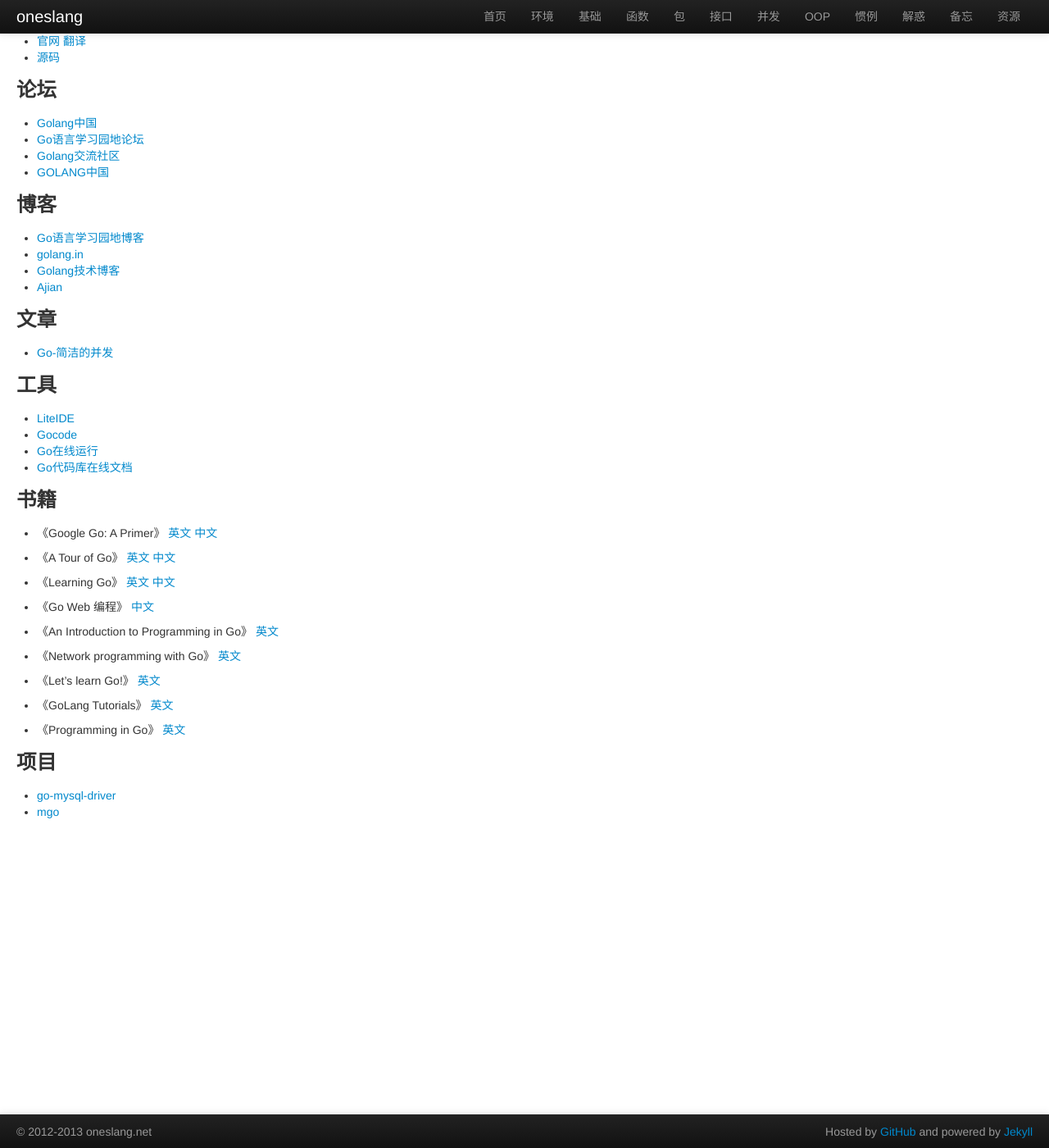
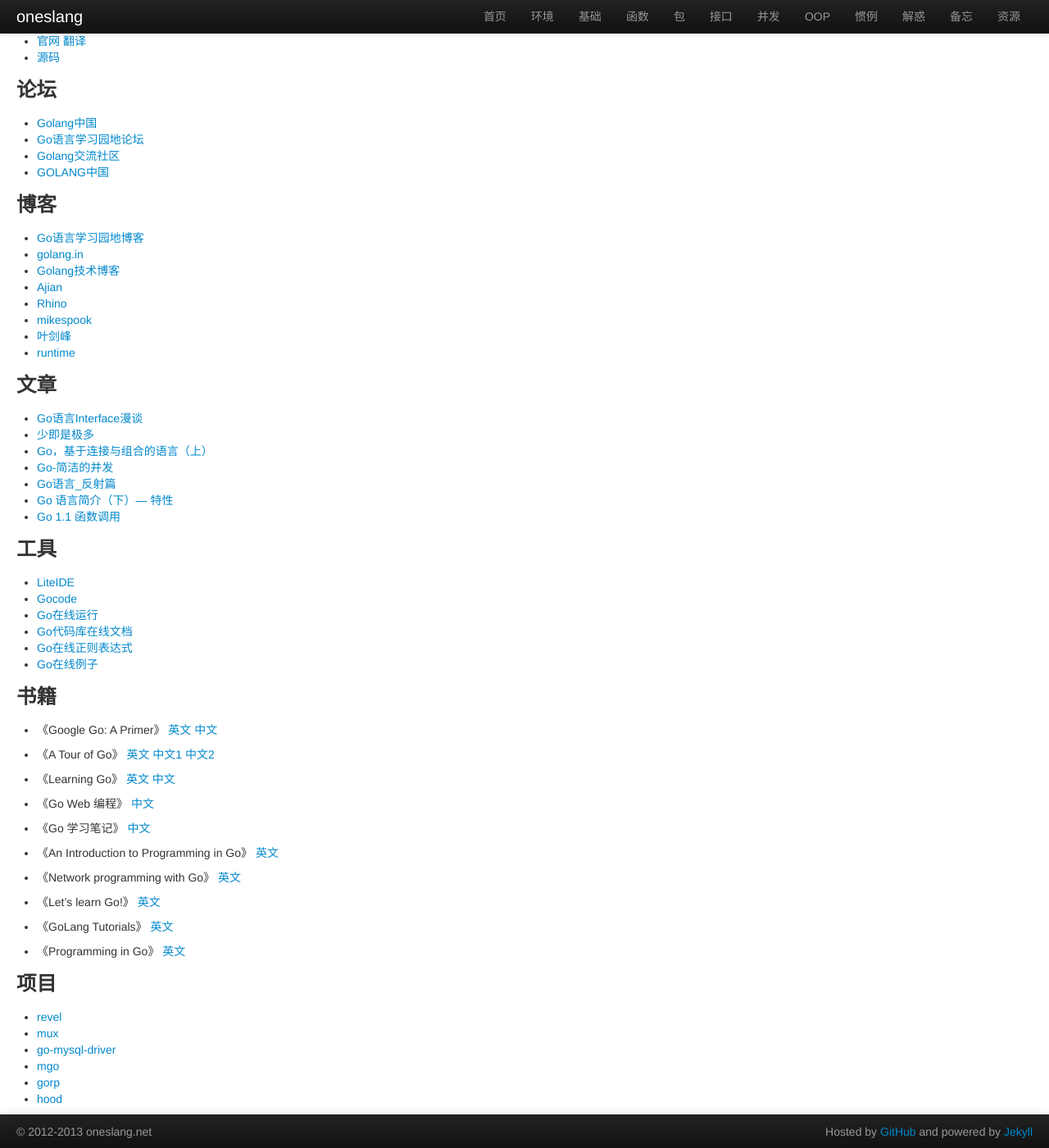
Before and after one commit to oneslang/oneslang.net, a Jekyll site: the page built from golang/resource.md, in a window 1280 px wide and 1400 px high, scrolled down 194 px. Shown: the whole window at 82% size. Built offline with Jekyll 4.4.1, drawn with Linux system fonts in a browser that asks for light colours.

Commit message:
add resources

```diff
--- a/golang/resource.md
+++ b/golang/resource.md
@@ -19,15 +19,27 @@ title: 资源
 * [golang.in](http://golang.in)
 * [Golang技术博客](http://beego.me)
 * [Ajian](http://www.ohlinux.com/category/golang)
+* [Rhino](http://golanger.cn/?cat=3)
+* [mikespook](http://www.mikespook.com/tag/golang)
+* [叶剑峰](http://www.cnblogs.com/yjf512/category/385369.html)
+* [runtime](http://runtime.diandian.com/)
 
 ### 文章
+* [Go语言Interface漫谈](http://www.infoq.com/cn/articles/go-interface-talk)
+* [少即是极多](http://coolshell.cn/articles/7771.html)
+* [Go，基于连接与组合的语言（上）](http://www.infoq.com/cn/articles/go-based-on-connection-combination-language-1)
 * [Go-简洁的并发](http://www.yankay.com/go-clear-concurreny)
+* [Go语言_反射篇](http://www.cnblogs.com/yjf512/archive/2012/06/10/2544391.html)
+* [Go 语言简介（下）— 特性](http://coolshell.cn/articles/8489.html)
+* [Go 1.1 函数调用](http://bbs.gocn.im/thread-118-1-1.html)
 
 ### 工具
 * [LiteIDE](https://code.google.com/p/golangide)
 * [Gocode](https://github.com/nsf/gocode)
 * [Go在线运行](http://play.golang.org)
 * [Go代码库在线文档](http://godoc.org)
+* [Go在线正则表达式](http://regoio.herokuapp.com)
+* [Go在线例子](https://gobyexample.com)
 
 ### 书籍
 * 《Google Go: A Primer》
@@ -36,7 +48,8 @@ title: 资源
 
 * 《A Tour of Go》
 [英文](http://tour.golang.org/#1)
-[中文](http://go-tour-zh.appsp0t.com/#1)
+[中文1](http://tour.golanger.com/#1)
+[中文2](http://tour.golang.tc/#1)
 
 * 《Learning Go》
 [英文](http://www.miek.nl/projects/learninggo/index.html)
@@ -44,6 +57,9 @@ title: 资源
 
 * 《Go Web 编程》
 [中文](https://github.com/astaxie/build-web-application-with-golang/blob/master/preface.md)
+
+* 《Go 学习笔记》
+[中文](https://github.com/qyuhen/book)
 
 * 《An Introduction to Programming in Go》
 [英文](http://www.golang-book.com)
@@ -61,5 +77,9 @@ title: 资源
 [英文](http://www.qtrac.eu/gobook.html)
 
 ### 项目
+* [revel](https://github.com/robfig/revel)
+* [mux](https://github.com/gorilla/mux)
 * [go-mysql-driver](https://code.google.com/p/go-mysql-driver)
 * [mgo](https://launchpad.net/mgo)
+* [gorp](https://github.com/coopernurse/gorp)
+* [hood](https://github.com/eaigner/hood)
```
